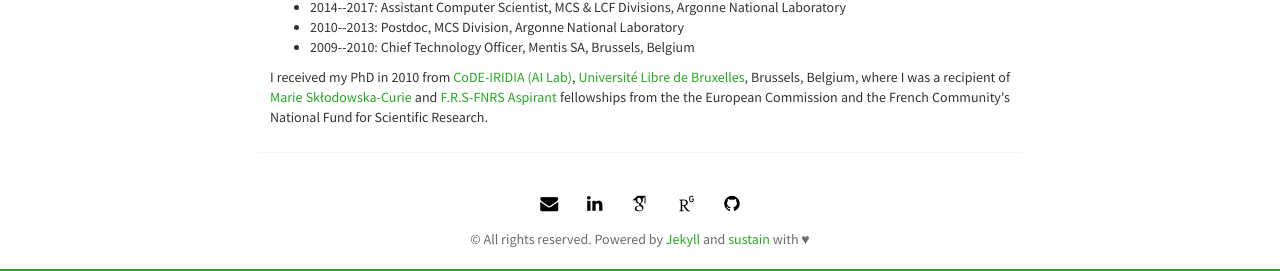
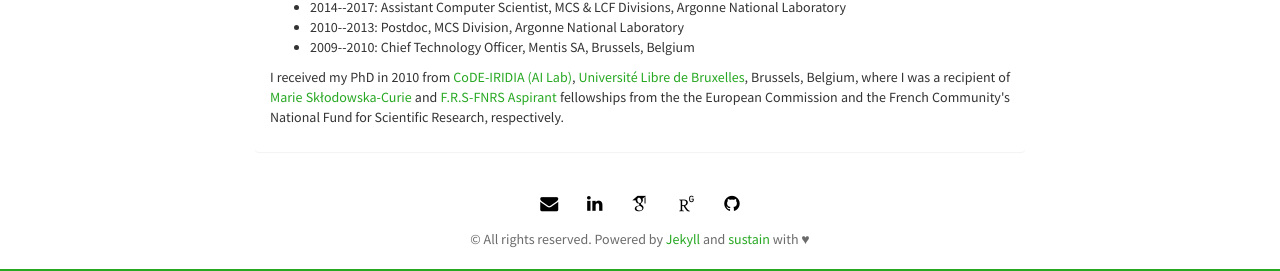
Before and after one commit to pbalapra/pbalapra.github.io, a Jekyll site: the page built from index.html, in a window 1280 px wide. Shown: the part 634-905 px from the top of the page. Built offline with Jekyll 4.4.1, drawn with Linux system fonts in a browser that asks for light colours; nearby versions of some CDN libraries; some web fonts are replaced; the list of posts is cut into pages by our own code.

Commit message:
edits to main page

```diff
--- a/_includes/publications.html
+++ b/_includes/publications.html
@@ -11,7 +11,7 @@
 
     <h3> <a name="publications" id="publications">Publications</a></h3>
 
-    See <a href="https://scholar.google.com/citations?hl=en&user={{ site.gscholar }}&view_op=list_works&sortby=pubdate"> Google Scholar </a> for an up-to-date
+    See <a href="https://scholar.google.com/citations?hl=en&user={{ site.gscholar }}&view_op=list_works&sortby=pubdate" target="blank_">Google Scholar</a> for an up-to-date
     list of publications.
 
     <!--
--- a/index.html
+++ b/index.html
@@ -82,7 +82,7 @@ title: Home Page of Prasanna Balaprakash
                 <p align="justify">
                 I received my PhD in 2010 from <a href="https://code.ulb.ac.be/lab/IRIDIA" target="_blank"> CoDE-IRIDIA (AI Lab)</a>, <a href="http://www.ulb.ac.be" target="_blank">Universit&eacute; Libre de Bruxelles</a>, Brussels, Belgium,
                 where I was a recipient of <a href="https://ec.europa.eu/research/mariecurieactions/node_en" target="blank_">Marie Skłodowska-Curie</a> and <a href="http://www.fnrs.be/en/" target="_blank">F.R.S-FNRS Aspirant</a> fellowships from the
-                the European Commission and the French Community's National Fund for Scientific Research.
+                the European Commission and the French Community's National Fund for Scientific Research, respectively.
                 <!--
                 Supervisors of my doctoral research were <a href="http://iridia.ulb.ac.be/%7Emdorigo" target="_blank">Prof. Marco Dorigo</a>, <a href="http://iridia.ulb.ac.be/%7Embiro" target="_blank">Dr. Mauro Birattari</a>, and <a href="http://iridia.ulb.ac.be/%7Estuetzle" target="_blank">Dr. Thomas St&uuml;tzle</a>.
                 -->
```
